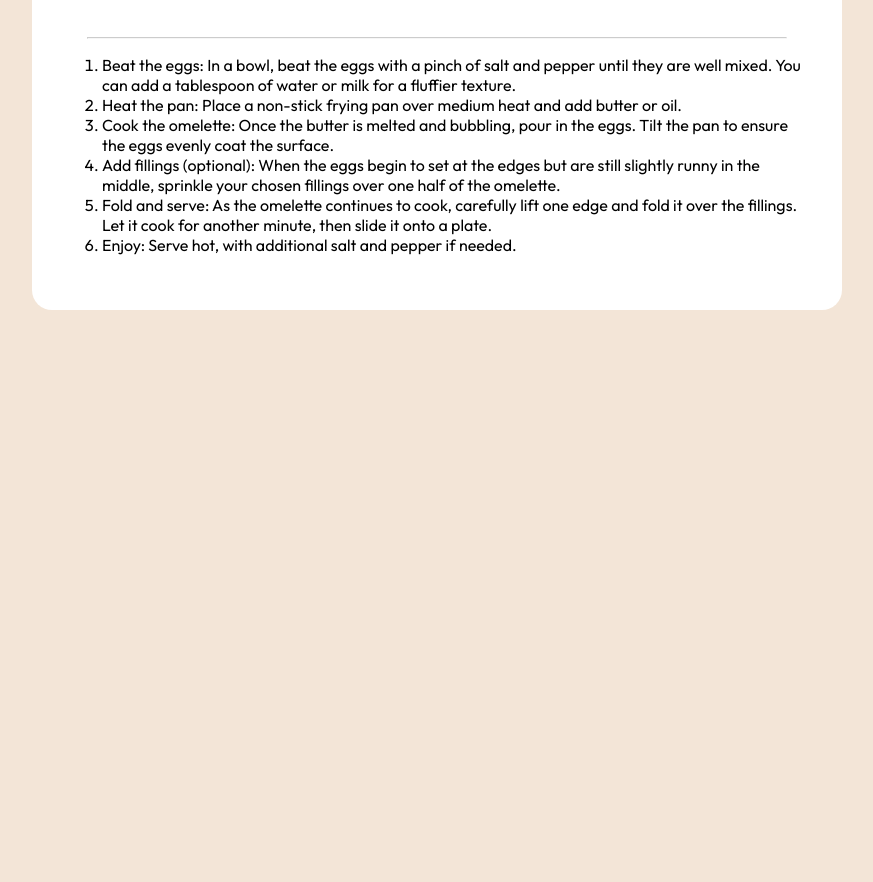
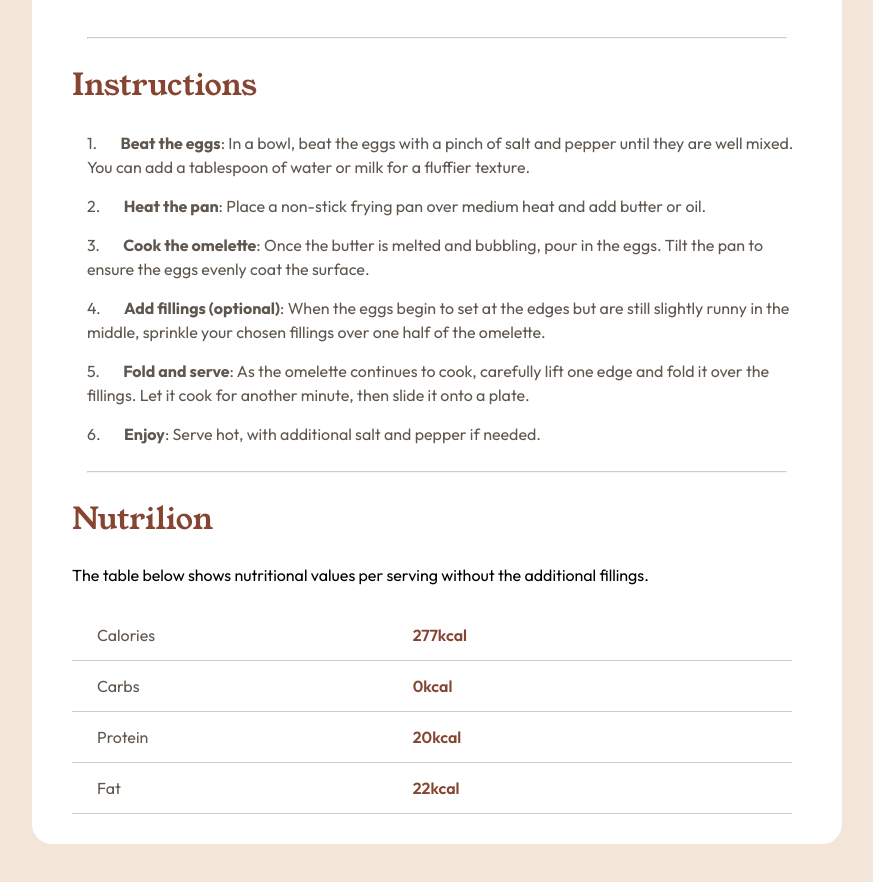
Before and after one commit to dimaa21/simple-recipe, a website: page index.html in a window 1280 px wide. Shown: the part 1170-2052 px from the top of the page, without its empty margins (203-1076 px from the left). Before the commit the page ends 1680 px from the top, so only its background shows below. Drawn offline with Linux system fonts and the light colour scheme.

Commit message:
Update index.html

```diff
--- a/index.html
+++ b/index.html
@@ -11,10 +11,15 @@
 <body>
 
     <div class="recipe">
-        <img class="main-img" src="./public/img/image-omelette.jpeg" alt="">
-        <p class="main-text">Simple Omelette Recipe</p>
-        <p class="main-desc">An easy and quick dish, perfect for any meal. This classic omelette combines beaten eggs cooked
+
+        <div class="main-content">
+
+            <img class="main-img" src="./public/img/image-omelette.jpeg" alt="">
+            <p class="main-text">Simple Omelette Recipe</p>
+            <p class="main-desc">An easy and quick dish, perfect for any meal. This classic omelette combines beaten eggs cooked
             to perfection, optionally filled with your choice of cheese, vegetables, or meats.</p>
+
+        </div>
 
         <div class="list-time">
             <p class="main-time">Preparation time</p>
@@ -38,19 +43,48 @@
         <hr>
 
         <div class="instructions">
-            <ol type="1" class="list-instructions">
-                <li><span>Beat the eggs</span>: In a bowl, beat the eggs with a pinch of salt and pepper until they are well mixed.
+            <p class="main-text">Instructions</p>
+            <ul type="1" class="list-instructions">
+                <li class="list-3">1. <span>Beat the eggs</span>: In a bowl, beat the eggs with a pinch of salt and pepper until they are well mixed.
                 You can add a tablespoon of water or milk for a fluffier texture.</li>
-                <li><span>Heat the pan</span>: Place a non-stick frying pan over medium heat and add butter or oil.</li>
-                <li><span>Cook the omelette</span>: Once the butter is melted and bubbling, pour in the eggs. Tilt the pan to ensure
+                <li class="list-3">2. <span>Heat the pan</span>: Place a non-stick frying pan over medium heat and add butter or oil.</li>
+                <li class="list-3">3. <span>Cook the omelette</span>: Once the butter is melted and bubbling, pour in the eggs. Tilt the pan to ensure
                 the eggs evenly coat the surface.</li>
-                <li><span>Add fillings (optional)</span>: When the eggs begin to set at the edges but are still slightly runny in the
+                <li class="list-3">4. <span>Add fillings (optional)</span>: When the eggs begin to set at the edges but are still slightly runny in the
                 middle, sprinkle your chosen fillings over one half of the omelette.</li>
-                <li><span> Fold and serve</span>: As the omelette continues to cook, carefully lift one edge and fold it over the
+                <li class="list-3">5. <span> Fold and serve</span>: As the omelette continues to cook, carefully lift one edge and fold it over the
                 fillings. Let it cook for another minute, then slide it onto a plate.</li>
-                <li><span>Enjoy</span>: Serve hot, with additional salt and pepper if needed.</li>
-            </ol>
+                <li class="list-3">6. <span>Enjoy</span>: Serve hot, with additional salt and pepper if needed.</li>
+            </ul>
         </div>
+
+        <hr>
+
+        <div class="nutrilion">
+            <p class="main-text">Nutrilion</p>
+            <p class="main-desc">The table below shows nutritional values per serving without the additional fillings.</p>
+            <div class="table">
+                <table>
+                    <tr>
+                        <td>Calories</td>
+                        <td><span>277kcal</span></td>
+                      </tr>
+                      <tr>
+                        <td>Carbs</td>
+                        <td><span>0kcal</span></td>
+                      </tr>
+                      <tr>
+                        <td>Protein</td>
+                        <td><span>20kcal</span></td>
+                      </tr>
+                      <tr>
+                        <td>Fat</td>
+                        <td><span>22kcal</span></td>
+                      </tr>
+                </table>
+            </div>
+        </div>
+
     </div>
 
 </body>
```
